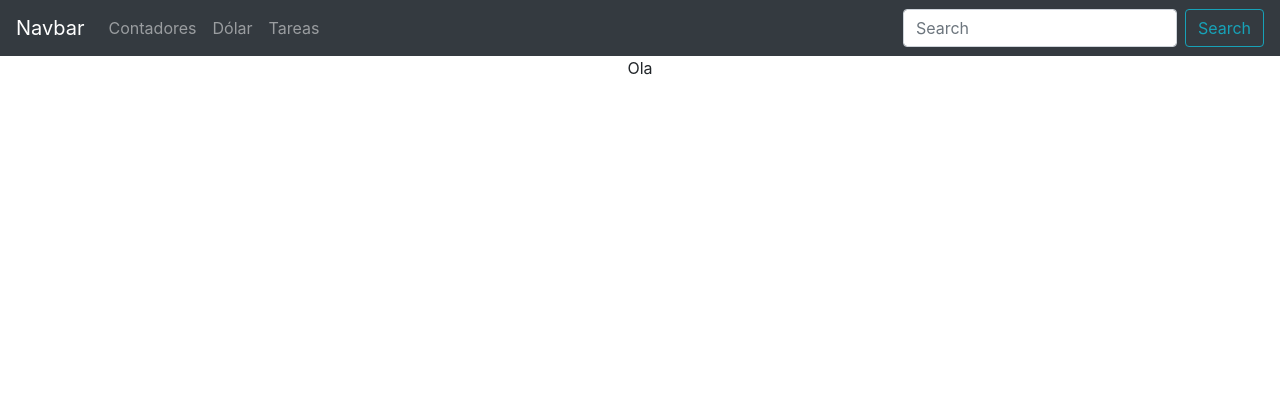
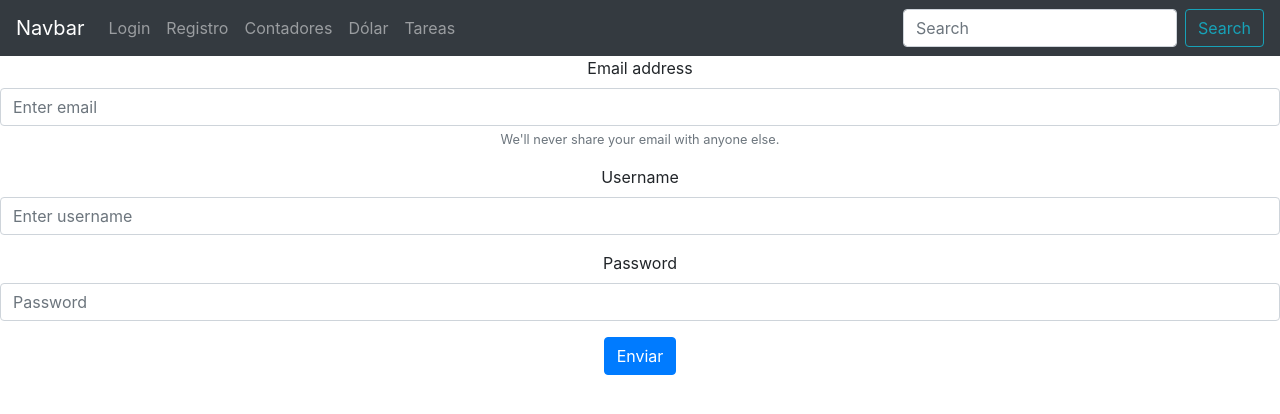
Before and after one commit to VadokDev/Taller-React-5M, a React (Create React App) app: page /register in a window 1280 px wide. Shown: the top 414 px of the page. Built offline with nearby package versions, Linux system fonts and the light colour scheme.

Commit message:
Registro

```diff
--- a/src/App.js
+++ b/src/App.js
@@ -7,6 +7,8 @@ import 'bootstrap/dist/css/bootstrap.min.css';
 import { Navbar, Nav, Form, FormControl, Button, Container, Row, Col, Card } from 'react-bootstrap';
 import ValorDolar from "./ValorDolar.js";
 import Counter from "./Counter.js";
+import Login from "./Login.js";
+import Register from "./Register.js";
 
 import {
   BrowserRouter as Router,
@@ -23,9 +25,11 @@ function App() {
         <Navbar bg="dark" variant="dark">
           <Navbar.Brand href="#home">Navbar</Navbar.Brand>
           <Nav className="mr-auto">
-            <Nav.Link as={Link} to="/contadores" href="#home">Contadores</Nav.Link>
-            <Nav.Link as={Link} to="/dolar" href="#features">Dólar</Nav.Link>
-            <Nav.Link as={Link} to="/tareas" href="#pricing">Tareas</Nav.Link>
+            <Nav.Link as={Link} to="/login">Login</Nav.Link>
+            <Nav.Link as={Link} to="/register">Registro</Nav.Link>
+            <Nav.Link as={Link} to="/contadores">Contadores</Nav.Link>
+            <Nav.Link as={Link} to="/dolar">Dólar</Nav.Link>
+            <Nav.Link as={Link} to="/tareas">Tareas</Nav.Link>
           </Nav>
           <Form inline>
             <FormControl type="text" placeholder="Search" className="mr-sm-2" />
@@ -34,6 +38,12 @@ function App() {
         </Navbar>
 
         <Switch>
+          <Route path="/login">
+            <Login />
+          </Route>
+          <Route path="/register">
+            <Register />
+          </Route>
           <Route path="/contadores">
             <Container fluid>
               <Row>
--- /dev/null
+++ b/src/Login.js
@@ -0,0 +1,55 @@
+import React, { useState, useEffects } from 'react';
+import axios from 'axios';
+import {Form, Button} from 'react-bootstrap';
+
+function Login(props) {
+
+	const [email, setEmail] = useState('');
+	const [pass, setPass] = useState('');
+	const [username, setUsername] = useState('');
+	const [estado, setEstado] = useState('');
+
+	const handleEmail = (e) => {
+		setEmail(e.target.value);
+	}
+
+	const handlePass = (e) => {
+		setPass(e.target.value);
+	}
+
+	const handleUsername = (e) => {
+		setUsername(e.target.value);
+	}
+
+	const handleSubmit = (e) => {
+		e.preventDefault();
+	}
+
+	return (
+		<Form>
+		  <Form.Group controlId="formBasicEmail">
+		    <Form.Label>Email address</Form.Label>
+		    <Form.Control onChange={handleEmail} type="email" placeholder="Enter email" />
+		    <Form.Text className="text-muted">
+		      We'll never share your email with anyone else.
+		    </Form.Text>
+		  </Form.Group>
+
+		  <Form.Group>
+		    <Form.Label>Username</Form.Label>
+		    <Form.Control onChange={handleUsername} type="text" placeholder="Enter username" />
+		  </Form.Group>
+
+		  <Form.Group controlId="formBasicPassword">
+		    <Form.Label>Password</Form.Label>
+		    <Form.Control onChange={handlePass} type="password" placeholder="Password" />
+		  </Form.Group>
+
+		  <Button onClick={handleSubmit} variant="primary" type="submit">
+		    Enviar
+		  </Button>
+		</Form>
+	);
+}
+
+export default Login;
--- /dev/null
+++ b/src/Register.js
@@ -0,0 +1,70 @@
+import React, { useState, useEffects } from 'react';
+import axios from 'axios';
+import {Form, Button, Alert} from 'react-bootstrap';
+
+function Register(props) {
+
+	const [email, setEmail] = useState('');
+	const [pass, setPass] = useState('');
+	const [username, setUsername] = useState('');
+	const [estado, setEstado] = useState('');
+
+	const handleEmail = (e) => {
+		setEmail(e.target.value);
+	}
+
+	const handlePass = (e) => {
+		setPass(e.target.value);
+	}
+
+	const handleUsername = (e) => {
+		setUsername(e.target.value);
+	}
+
+	const handleSubmit = (e) => {
+		e.preventDefault();
+		axios.post('https://taller-react-5min-back.herokuapp.com/auth/register', {
+			email: email,
+			pass: pass,
+			username: username,
+		}).then((data) => {
+			setEstado('OK');
+			console.log(data);
+		}).catch((error) => {
+			setEstado('ERROR')
+		});
+	}
+
+	return (
+		<Form>
+			{estado !== '' && (
+				<Alert variant={estado === 'OK' ? 'success' : 'danger'}>
+					{estado}
+				</Alert>
+			)}
+		  <Form.Group controlId="formBasicEmail">
+		    <Form.Label>Email address</Form.Label>
+		    <Form.Control onChange={handleEmail} type="email" placeholder="Enter email" />
+		    <Form.Text className="text-muted">
+		      We'll never share your email with anyone else.
+		    </Form.Text>
+		  </Form.Group>
+
+		  <Form.Group>
+		    <Form.Label>Username</Form.Label>
+		    <Form.Control onChange={handleUsername} type="text" placeholder="Enter username" />
+		  </Form.Group>
+
+		  <Form.Group controlId="formBasicPassword">
+		    <Form.Label>Password</Form.Label>
+		    <Form.Control onChange={handlePass} type="password" placeholder="Password" />
+		  </Form.Group>
+
+		  <Button onClick={handleSubmit} variant="primary" type="submit">
+		    Enviar
+		  </Button>
+		</Form>
+	);
+}
+
+export default Register;
```
Also changed, not shown: src/redux/actions/authActions.js (added, +21 -0 lines), src/redux/reducers/authReducer.js (added, +25 -0 lines).
